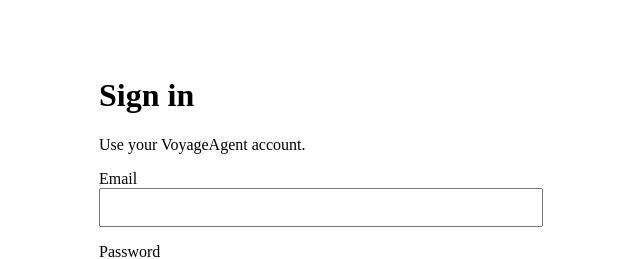
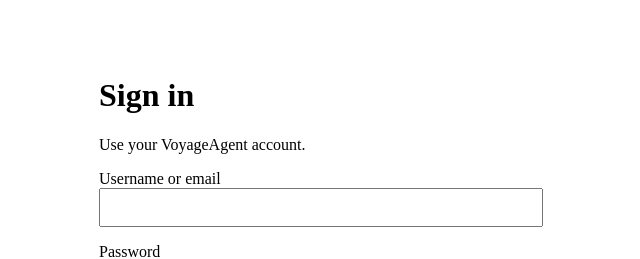
Before and after one commit to mhsefidgar/VoyageAgent, a Next.js app: page /login in a window 1280 px wide. Shown: the top 259 px of the page, without its empty margins (331-971 px from the left). Built offline with nearby package versions, Linux system fonts and the light colour scheme.

Commit message:
Fix admin login field validation

```diff
--- a/src/app/login/page.tsx
+++ b/src/app/login/page.tsx
@@ -7,12 +7,24 @@
       <p>Use your VoyageAgent account.</p>
       <form action="/api/auth/login" method="post" style={{ display: 'grid', gap: 16 }}>
         <label>
-          Email
-          <input name="email" type="email" required autoComplete="email" style={{ display: 'block', width: '100%', padding: 10 }} />
+          Username or email
+          <input
+            name="email"
+            type="text"
+            required
+            autoComplete="username"
+            style={{ display: 'block', width: '100%', padding: 10 }}
+          />
         </label>
         <label>
           Password
-          <input name="password" type="password" required autoComplete="current-password" style={{ display: 'block', width: '100%', padding: 10 }} />
+          <input
+            name="password"
+            type="password"
+            required
+            autoComplete="current-password"
+            style={{ display: 'block', width: '100%', padding: 10 }}
+          />
         </label>
         <button type="submit">Sign in</button>
       </form>
```
